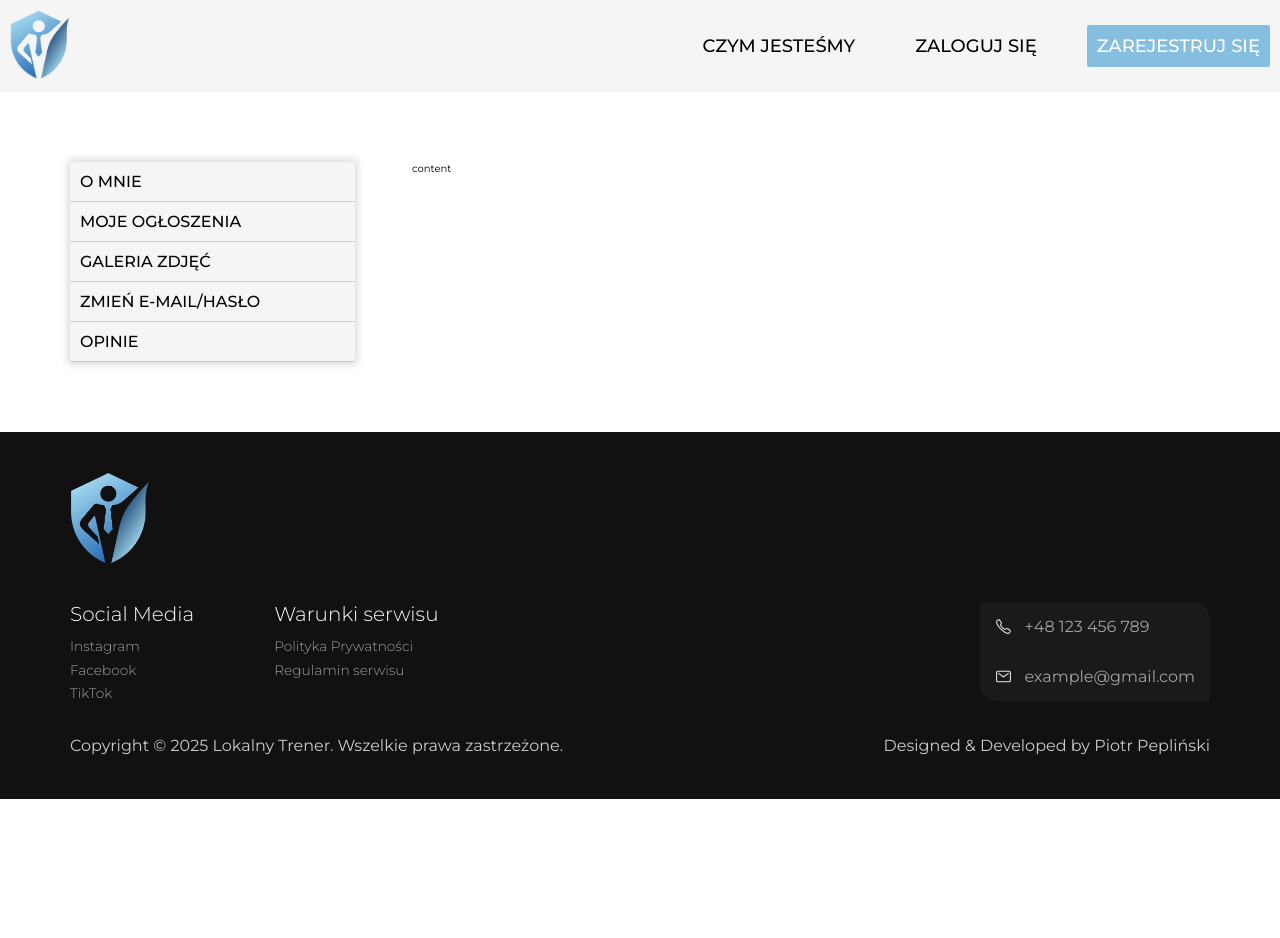
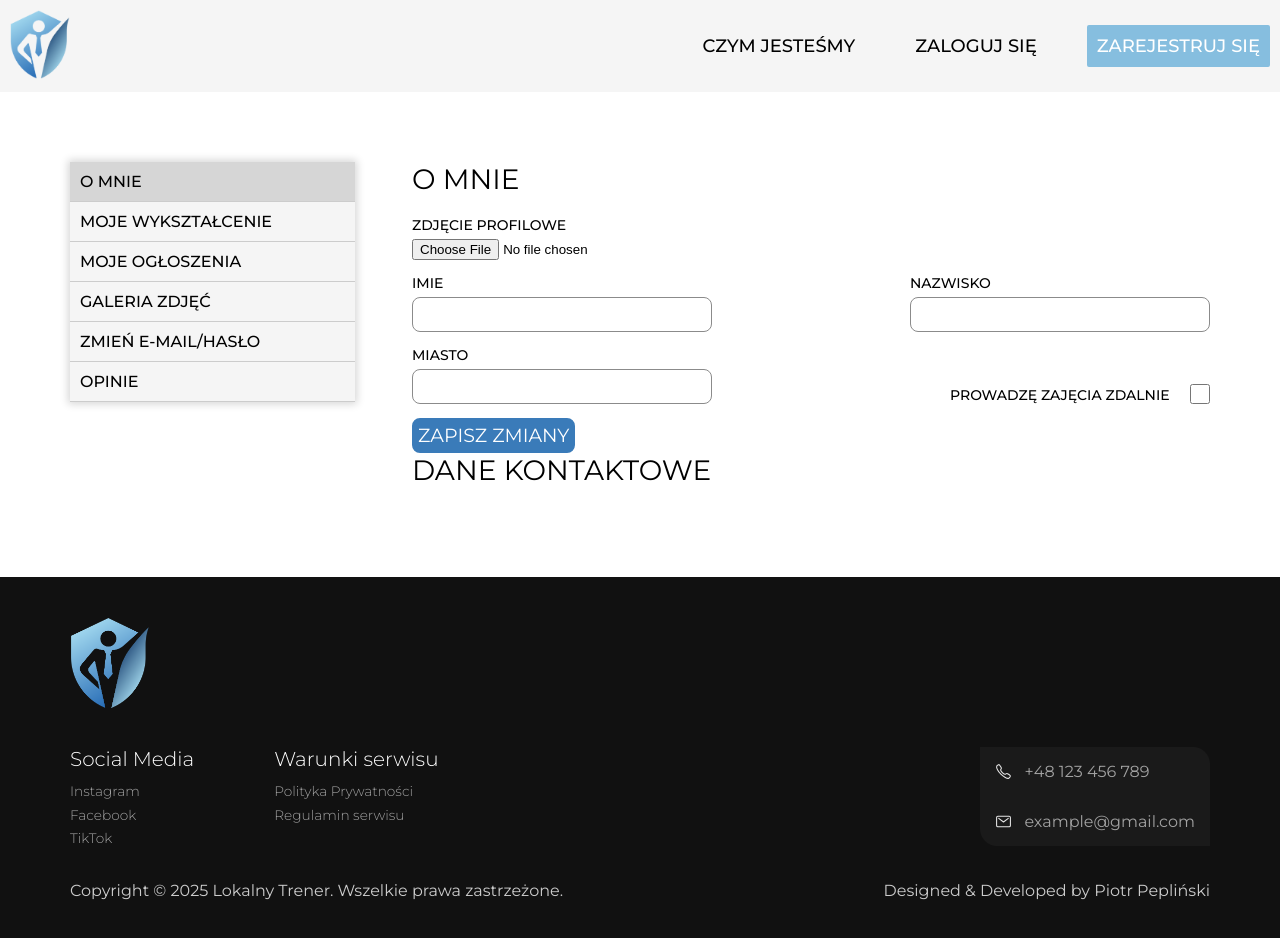
Before and after one commit to piotrPeplinski/front-lokalny-trener, a React (Create React App) app: page /profile in a window 1280 px wide. Shown: the top 938 px of the page. Before the commit the page ends 800 px from the top, so only its background shows below. Built offline with nearby package versions, Linux system fonts and the light colour scheme.

Commit message:
added form for user data edit

```diff
--- a/src/assets/css/Profile/profile.css
+++ b/src/assets/css/Profile/profile.css
@@ -31,3 +31,32 @@
 .funcs-card p.selected {
     background-color: #d6d6d6;
 }
+
+/* --------------------- */
+/* ME */
+/* --------------------- */
+.profile-func-title {
+    font-size: 2.8rem;
+    margin-bottom: 2rem;
+    font-weight: 400;
+    text-transform: uppercase;
+}
+
+.checkbox-col {
+    display: flex;
+    flex-direction: row;
+    align-items: flex-end;
+}
+
+.checkbox-col label {
+    font-size: 1.4rem;
+    text-transform: uppercase;
+    font-weight: 500;
+    width: 22rem;
+    margin-right: 2rem;
+}
+
+.checkbox-col input {
+    height: 2rem;
+    width: 2rem;
+}
--- a/src/assets/css/main.css
+++ b/src/assets/css/main.css
@@ -70,6 +70,26 @@ section {
     padding: 7rem 3rem;
 }
 
+/* FORMS */
+.form-row-2 {
+    display: flex;
+    justify-content: space-between;
+    margin-bottom: 1.4rem;
+    align-items: flex-end;
+}
+
+.form-col-2 {
+    display: flex;
+    flex-direction: column;
+}
+
+.form-col-2 label {
+    font-size: 1.4rem;
+    text-transform: uppercase;
+    margin-bottom: 0.5rem;
+    font-weight: 500;
+}
+
 .form-input {
     height: 3.5rem;
     width: 30rem;
--- a/src/modules/Profile/ProfileScreen.tsx
+++ b/src/modules/Profile/ProfileScreen.tsx
@@ -1,9 +1,17 @@
 import { FC, useState } from "react";
 import "./../../assets/css/Profile/profile.css";
 import { functionalities } from "./utils/constans";
+import Me from "./components/Me";
 
 const ProfileScreen: FC<{}> = () => {
-  const [selectedFunc, setSelectedFunc] = useState("");
+  const [selectedFunc, setSelectedFunc] = useState("O mnie");
+
+  const renderFunctionality = () => {
+    switch (selectedFunc) {
+      case "O mnie":
+        return <Me />;
+    }
+  };
   return (
     <section>
       <div className="row">
@@ -20,7 +28,7 @@ const ProfileScreen: FC<{}> = () => {
               ))}
             </div>
           </div>
-          <div className="profile-display">content</div>
+          <div className="profile-display">{renderFunctionality()}</div>
         </div>
       </div>
     </section>
--- /dev/null
+++ b/src/modules/Profile/components/Me.tsx
@@ -0,0 +1,46 @@
+import { FC } from "react";
+
+const Me: FC<{}> = () => {
+  return (
+    <div className="me-container">
+      <h1 className="profile-func-title">O mnie</h1>
+      <form action="">
+        <div className="form-row-2">
+          <div className="form-col-2">
+            <label htmlFor="">Zdjęcie profilowe</label>
+            <input
+              type="file"
+              accept="image/*" // Restrict to image files only
+            />
+          </div>
+        </div>
+        <div className="form-row-2">
+          <div className="form-col-2">
+            <label htmlFor="name">Imie</label>
+            <input className="form-input" type="text" id="name" />
+          </div>
+          <div className="form-col-2">
+            <label htmlFor="surname">Nazwisko</label>
+            <input className="form-input" type="text" id="surname" />
+          </div>
+        </div>
+        <div className="form-row-2">
+          <div className="form-col-2">
+            <label htmlFor="city">Miasto</label>
+            <input className="form-input" type="text" id="city" />
+          </div>
+          <div className="checkbox-col">
+            <label htmlFor="remote">Prowadzę zajęcia zdalnie</label>
+            <input className="form-input" type="checkbox" id="remote" />
+          </div>
+        </div>
+        <button className="btn btn-dark" type="submit">
+          Zapisz zmiany
+        </button>
+      </form>
+      <h1 className="profile-func-title">Dane kontaktowe</h1>
+    </div>
+  );
+};
+
+export default Me;
--- a/src/modules/Profile/utils/constans.ts
+++ b/src/modules/Profile/utils/constans.ts
@@ -1,5 +1,6 @@
 const functionalities = [
   "O mnie",
+  "Moje wykształcenie",
   "Moje ogłoszenia",
   "Galeria zdjęć",
   "Zmień e-mail/hasło",
```
